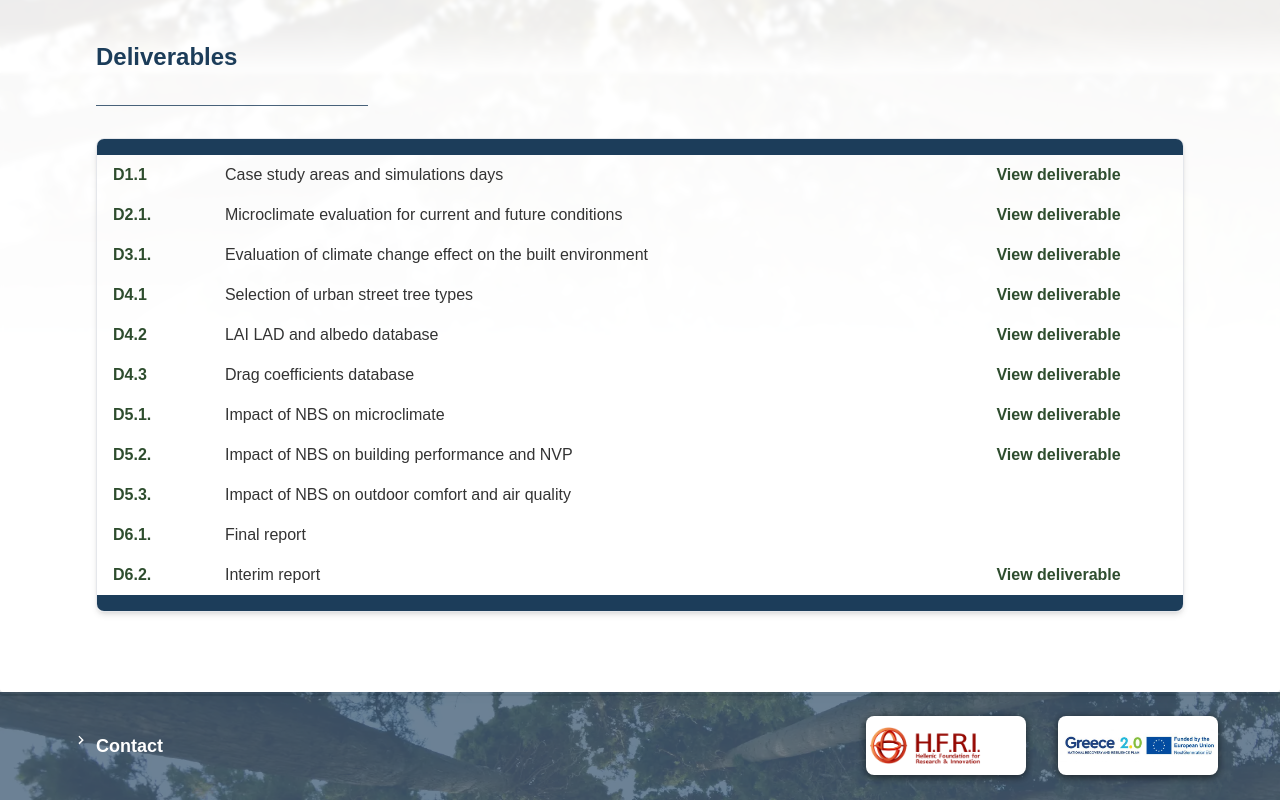
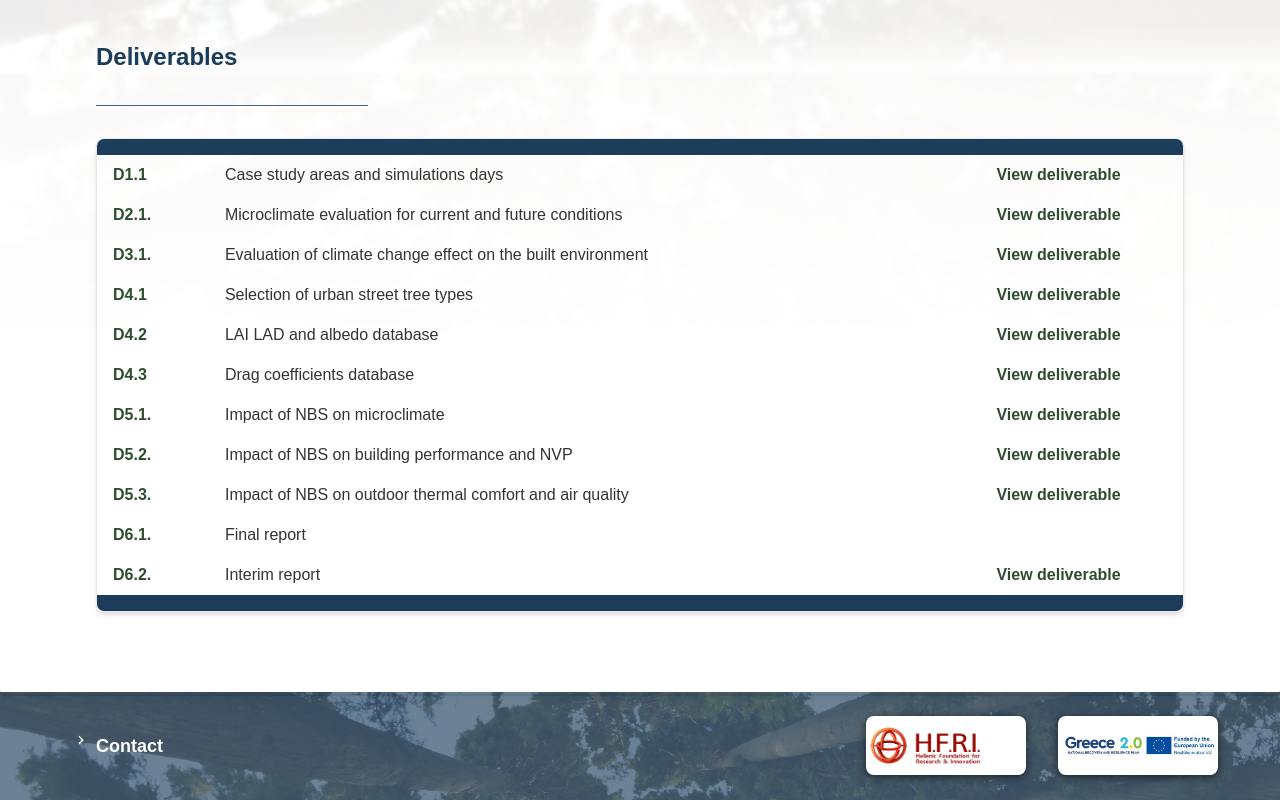
Before and after one commit to Papioani/the_re.nature_cities_project, a Next.js app: page /deliverables in a window 1280 px wide. Shown: the part 448-1248 px from the top of the page. Built offline with nearby package versions, Linux system fonts and the light colour scheme; no server answers.

Commit message:
update D5.3

```diff
--- a/src/app/deliverables/page.tsx
+++ b/src/app/deliverables/page.tsx
@@ -115,6 +115,11 @@ const DeliverablesPage: FC = () => {
         fileName: "Impact_of_NBS_on_building_performance_and_NVP.pdf",
       },
       {
+        id: "D5.3.",
+        fileName:
+          "Impact_of_NBS_on_outdoor_thermal_comfort_and_air_quality.pdf",
+      },
+      {
         id: "D6.2.",
         fileName: "Interim_report.pdf",
       },
@@ -131,12 +136,9 @@ const DeliverablesPage: FC = () => {
       };
     }
     // Handle new deliverables without links or files
-    if (["D5.3.", "D6.1."].includes(id)) {
+    if (["D6.1."].includes(id)) {
       let title = "";
       switch (id) {
-        case "D5.3.":
-          title = "Impact of NBS on outdoor comfort and air quality";
-          break;
         case "D6.1.":
           title = "Final report";
           break;
@@ -197,7 +199,7 @@ const DeliverablesPage: FC = () => {
                   </td>
                   <td className="px-4 py-2 ">{deliverable.title}</td>
                   <td className={`px-4 py-2 ${styles.deliverableLink}`}>
-                    {["D5.3.", "D6.1."].includes(deliverable.id) ? (
+                    {["D6.1."].includes(deliverable.id) ? (
                       "" // Render nothing for these deliverables
                     ) : "link" in deliverable ? (
                       <Link
--- a/src/app/publications-announcements/page.tsx
+++ b/src/app/publications-announcements/page.tsx
@@ -85,7 +85,7 @@ const PublicationsAnnouncements: React.FC = () => {
             Tsoka, S, Zaraveli, Z., Theodoridou, & Velikoy, K. Modeling Future
             Urban Microclimates in Athens, Greece: An ENVI-Met Analysis of Local
             Climate Zones Under Different Emission Scenarios. <i>Buildings</i>{" "}
-            (in press)
+            2025, 15(21), 3986;{" "}
           </p>
         </div>
       </div>
```
Also changed, not shown: 1 other file (tests, documents, lock files or other folders).
